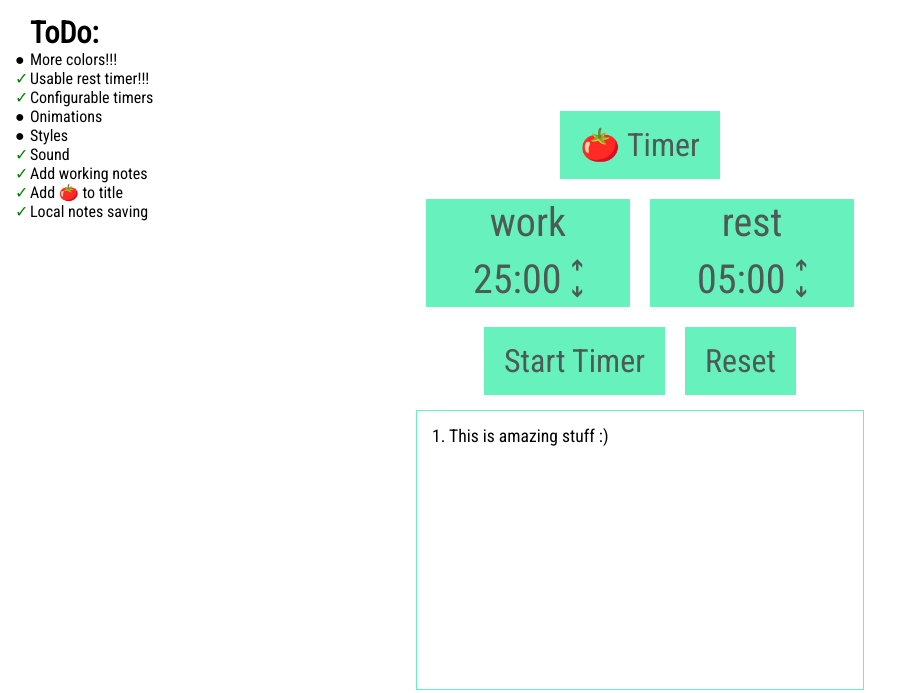
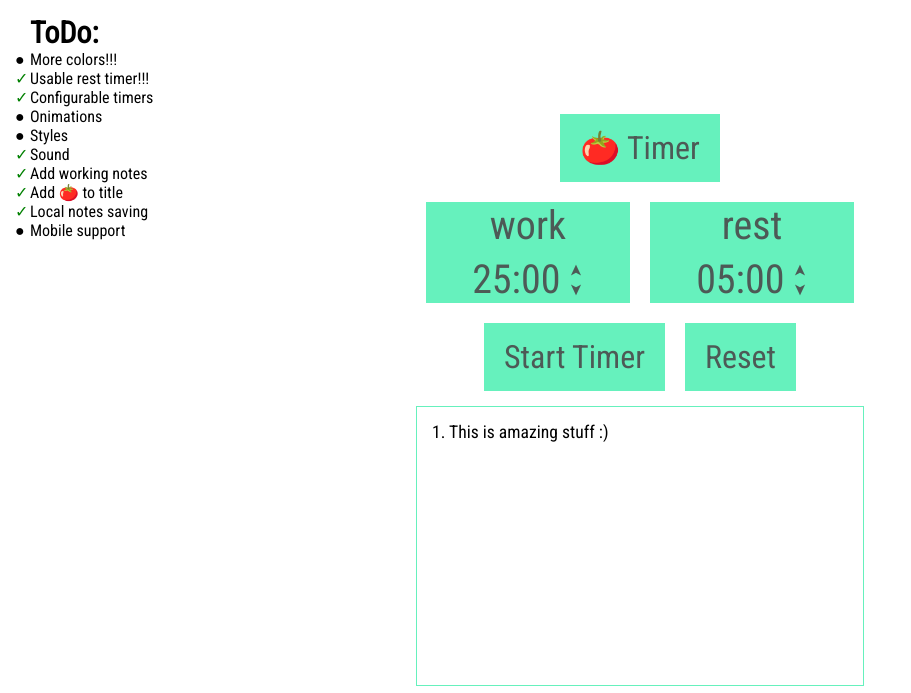
Before and after one commit to dummefil/pomodoro-timer, a plain HTML site: page index.html in a window 1280 px wide. Shown: the whole page, without its empty margins (0-911 px from the left). Drawn offline with Linux system fonts and the light colour scheme.

Commit message:
Fixing arrows, fixing textarea

```diff
--- a/index.html
+++ b/index.html
@@ -21,6 +21,7 @@
             <li class="done">Add working notes</li>
             <li class="done">Add 🍅 to title</li>
             <li class="done">Local notes saving</li>
+            <li>Mobile support</li>
         </ul>
     </div>
     <div class="boxes-wrapper">
@@ -31,8 +32,8 @@
                 <div class="box-time-wrapper">
                     <div class="box-time">25:00</div>
                     <div class="box-controls">
-                        <div class="box-control-up">🡹</div>
-                        <div class="box-control-down">🡻</div>
+                        <div class="box-control-up">&#x27a4</div>
+                        <div class="box-control-down">&#x27a4</div>
                     </div>
                 </div>
             </div>
@@ -41,8 +42,8 @@
                 <div class="box-time-wrapper">
                     <div class="box-time">05:00</div>
                     <div class="box-controls">
-                        <div class="box-control-up">🡹</div>
-                        <div class="box-control-down">🡻</div>
+                        <div class="box-control-up">&#x27a4</div>
+                        <div class="box-control-down">&#x27a4</div>
                     </div>
                 </div>
             </div>
--- a/script.js
+++ b/script.js
@@ -45,7 +45,7 @@ $startButton.addEventListener('click', (event) => {
 
 $resetButton.addEventListener('click', () => {
     event.stopPropagation()
-    setDefaults()
+    if (!timer.running) setDefaults()
 })
 
 function Timer(workTime, restTime) {
@@ -210,6 +210,15 @@ let notesCounter = 1
 let lastNote
 
 $notes.addEventListener('keydown', (event) => {
+
+    function spawnLine (notesCounter) {
+        $notes.value += `${notesCounter += 1}. `
+    }
+
+    if ($notes.value === '') {
+        spawnLine(0)
+    }
+
     const strings = $notes.value.split('\n')
 
     if (event.code === 'Backspace') {
@@ -243,8 +252,9 @@ $notes.addEventListener('keydown', (event) => {
                 lastCountedString = strings[strings.length - 1].split('.').shift()
                 notesCounter = +lastCountedString
             }
+
         }
-        $notes.value += `${notesCounter += 1}. `
+        spawnLine(notesCounter)
     }
     localStorage.setItem('notes', $notes.value)
 })
--- a/styles.css
+++ b/styles.css
@@ -116,16 +116,27 @@ ul li:before {
     width: 100%;
     text-align: center;
     cursor: pointer;
+    position: relative;
 }
 
 .box-control-up:hover, .box-control-down:hover {
     color: black;
 }
 
+.box-control-up {
+    transform: rotate(-90deg);
+    right: 1.5px;
+}
+
+.box-control-down {
+    transform: rotate(90deg);
+}
+
 .box-controls {
     color: #4d5a56;
     margin-left: 10px;
 }
+
 
 .buttons-wrapper {
     display: flex;
```
